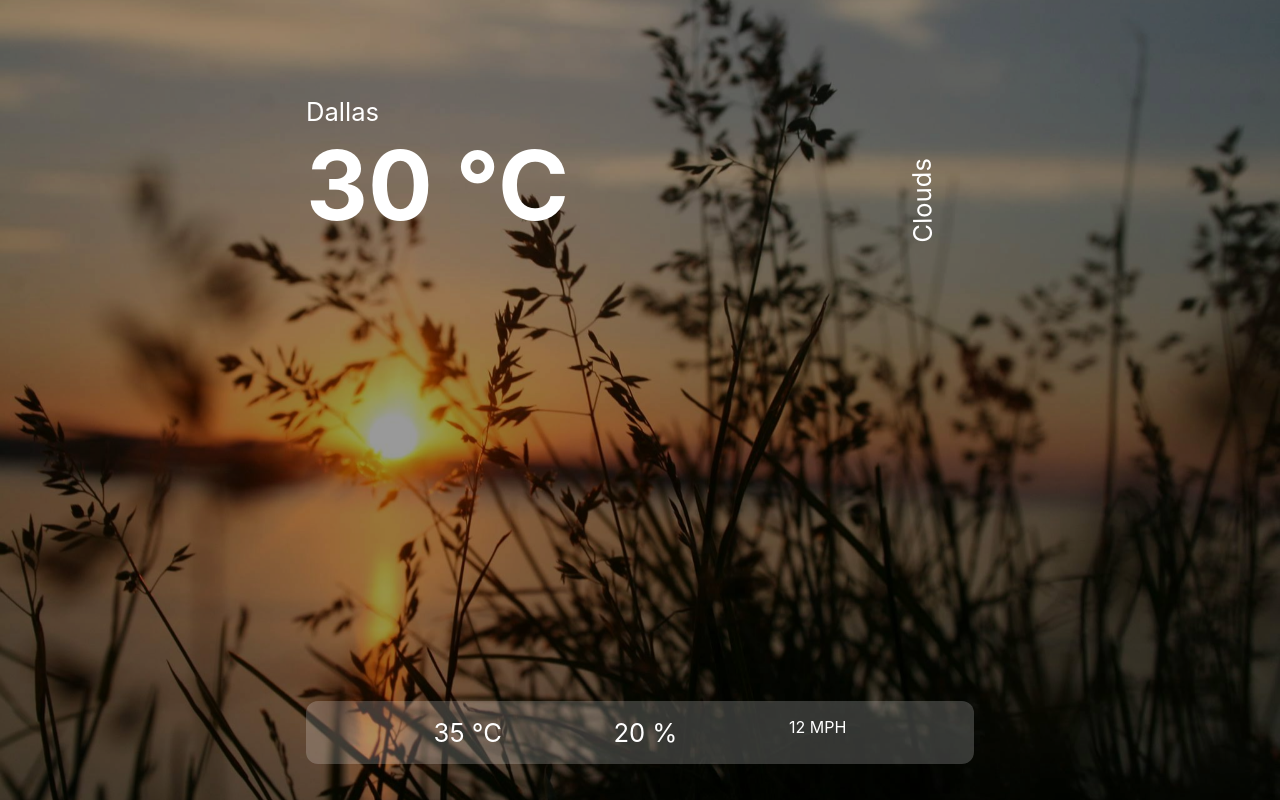
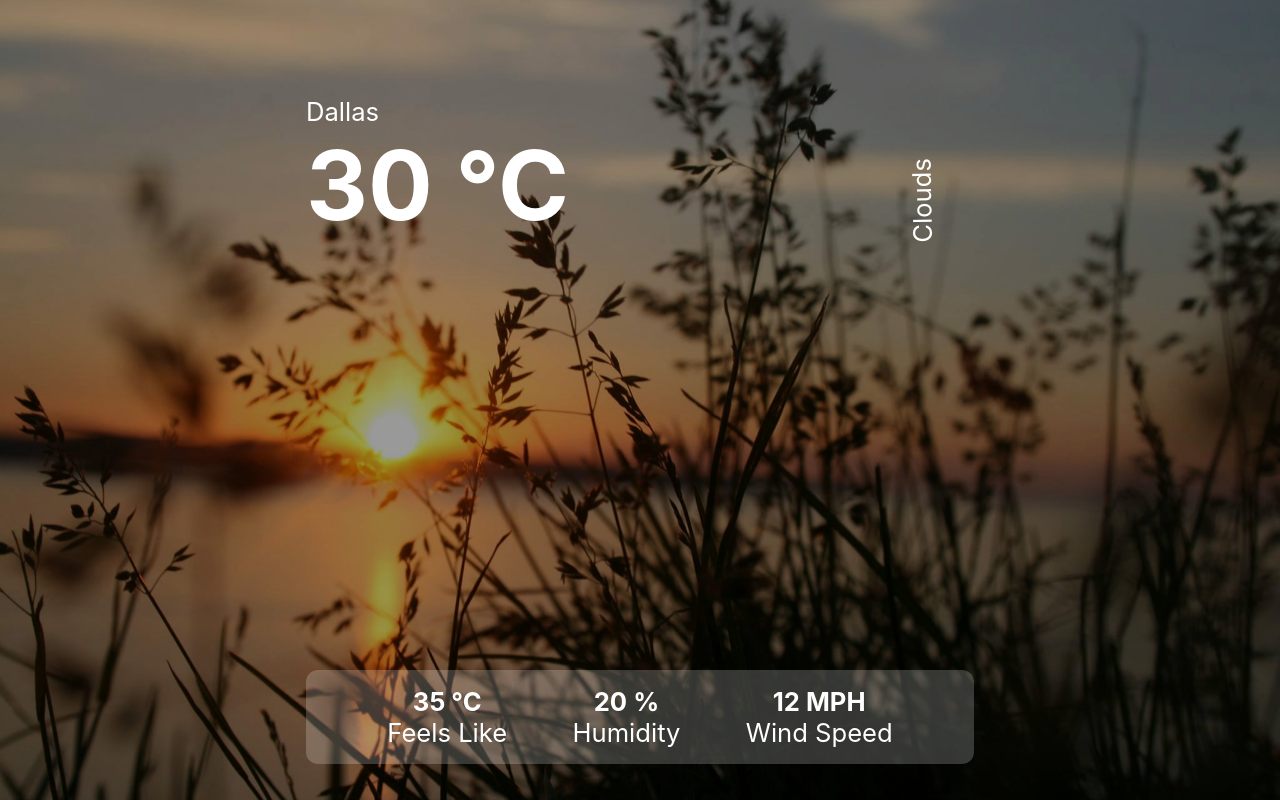
Before and after one commit to AleksandrKompanetc/react-weather-app, a React (Create React App) app: page / in a window 1280 px wide. Built offline with nearby package versions, Linux system fonts and the light colour scheme; the HTML template or start-up script is replaced by a standard one.

Commit message:
adding changes for styles

```diff
--- a/src/App.js
+++ b/src/App.js
@@ -21,13 +21,16 @@
         </div>
         <div className='bottom'>
           <div className='feels'>
-            <p>35 °C</p>
+            <p className='bold'>35 °C</p>
+            <p>Feels Like</p>
           </div>
           <div className='humidity'>
-            <p>20 %</p>
+            <p className='bold'>20 %</p>
+            <p>Humidity</p>
           </div>
           <div className='wind'>
-            12 MPH
+            <p className='bold'>12 MPH</p>
+            <p>Wind Speed</p>
           </div>
         </div>
       </div>
--- a/src/index.css
+++ b/src/index.css
@@ -76,6 +76,10 @@
   background-color: rgba(255, 255, 255, 0.2);
 }
 
+.bold {
+  font-weight: 700;
+}
+
 code {
   font-family: source-code-pro, Menlo, Monaco, Consolas, 'Courier New',
     monospace;
```
